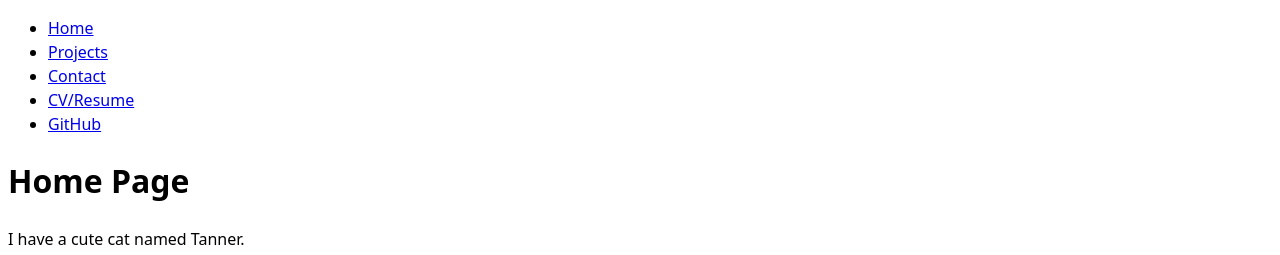
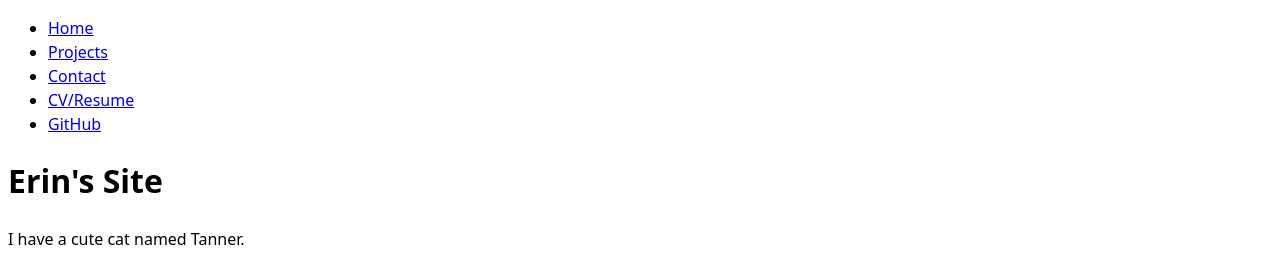
Before and after one commit to wel055/portfolio, a plain HTML site: page index.html in a window 1280 px wide. Shown: the top 255 px of the page. Drawn offline with Linux system fonts and the light colour scheme.

Commit message:
Updated title

```diff
--- a/index.html
+++ b/index.html
@@ -19,7 +19,7 @@
   </nav>
 
   <!-- Page content -->
-  <h1>Home Page</h1>
+  <h1>Erin's Site</h1>
   <p>I have a cute cat named Tanner.</p>
   <img src="images/Tanner2.jpg" alt="Tanner, a fluffy cat looking at the camera" />
 </body>
```
